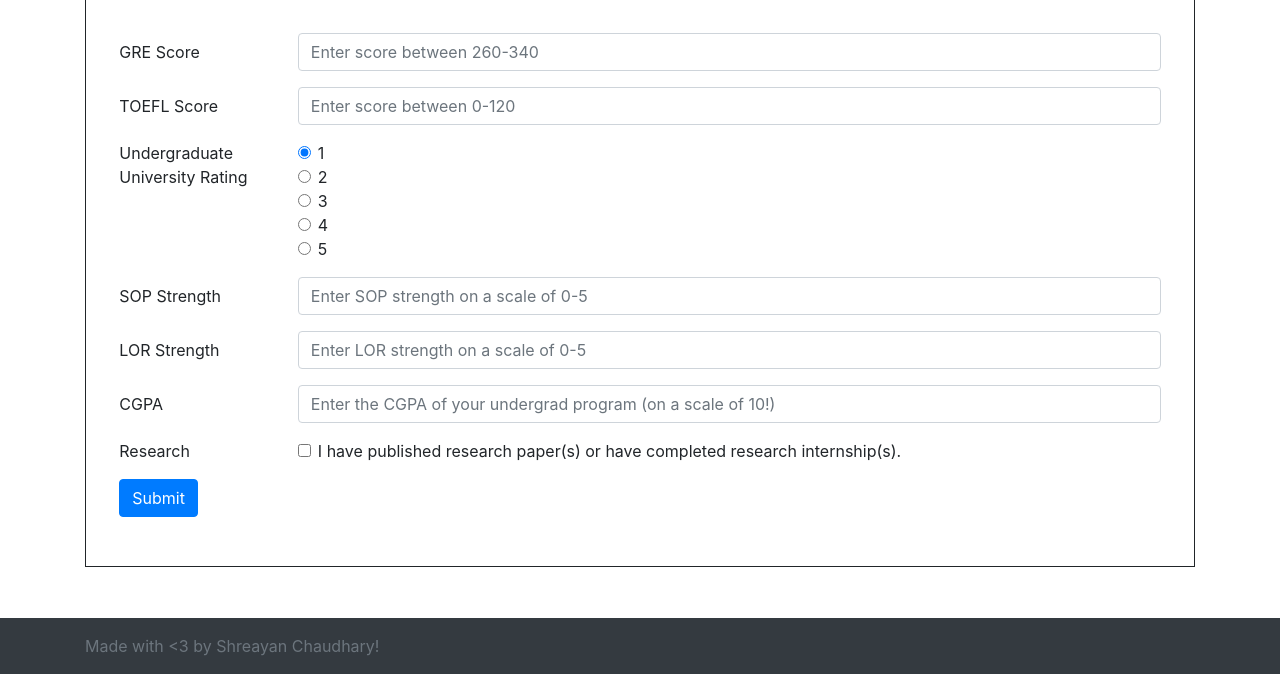
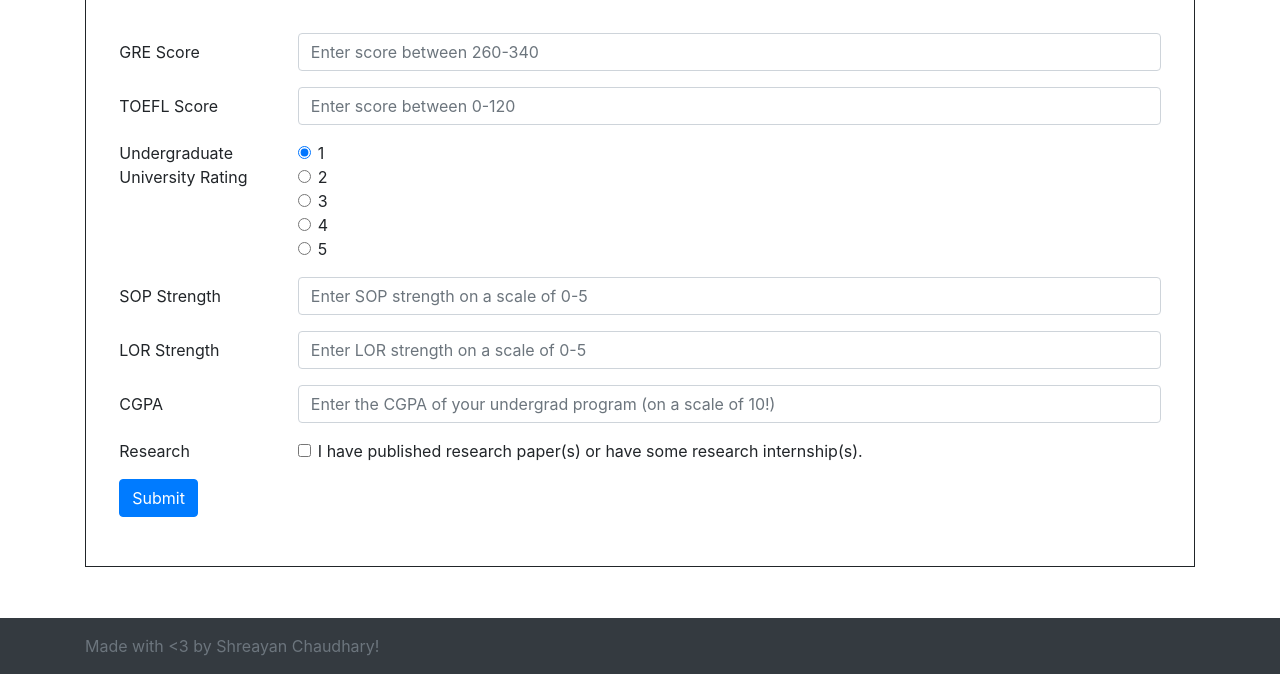
Before and after one commit to shreayan98c/Grad-Admission, a Flask app: page / in a window 1280 px wide. Shown: the part 225-899 px from the top of the page. Run offline with Flask 2, Linux system fonts and the light colour scheme; some libraries are stand-ins or nearby versions.

```diff
--- a/templates/index.html
+++ b/templates/index.html
@@ -142,7 +142,7 @@
           <div class="form-check">
             <input class="form-check-input" type="checkbox" id="research">
             <label class="form-check-label" for="research">
-              I have published research paper(s) or have completed research internship(s).
+              I have published research paper(s) or have some research internship(s).
             </label>
           </div>
         </div>
```
